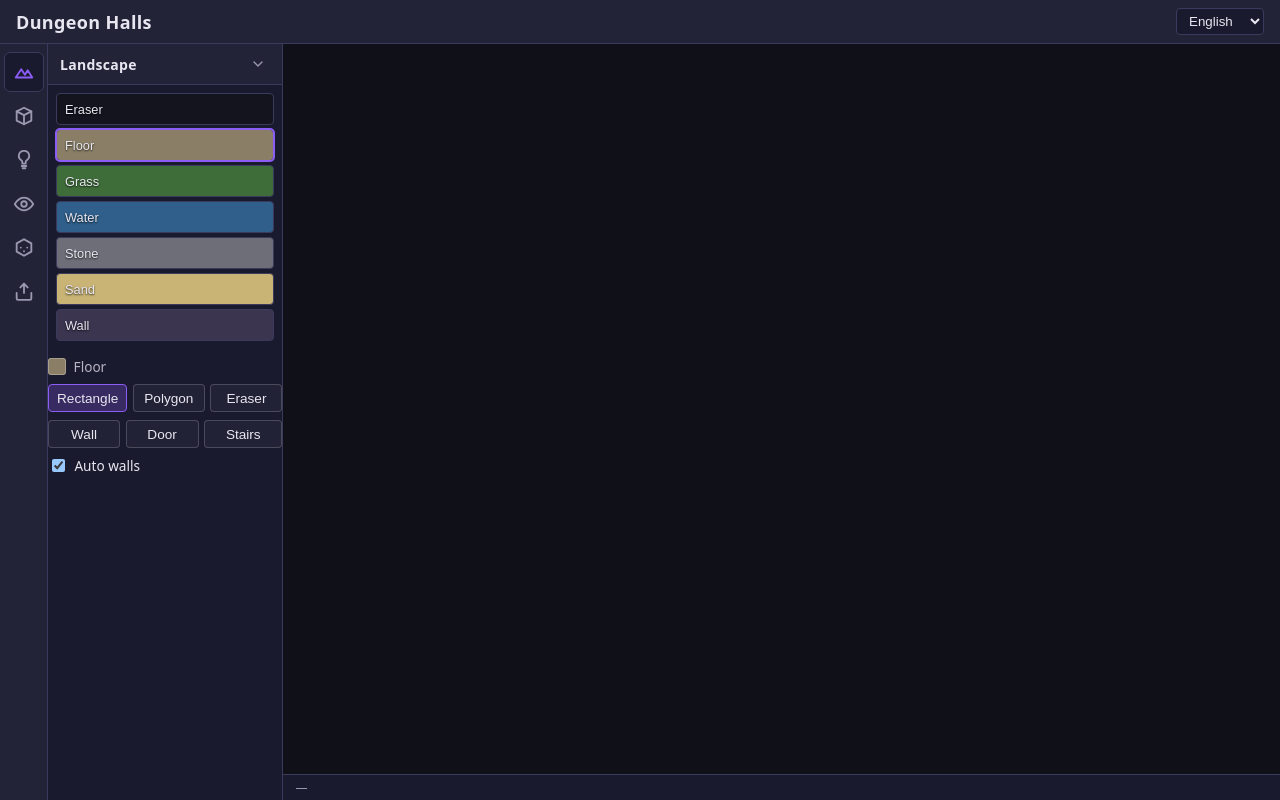
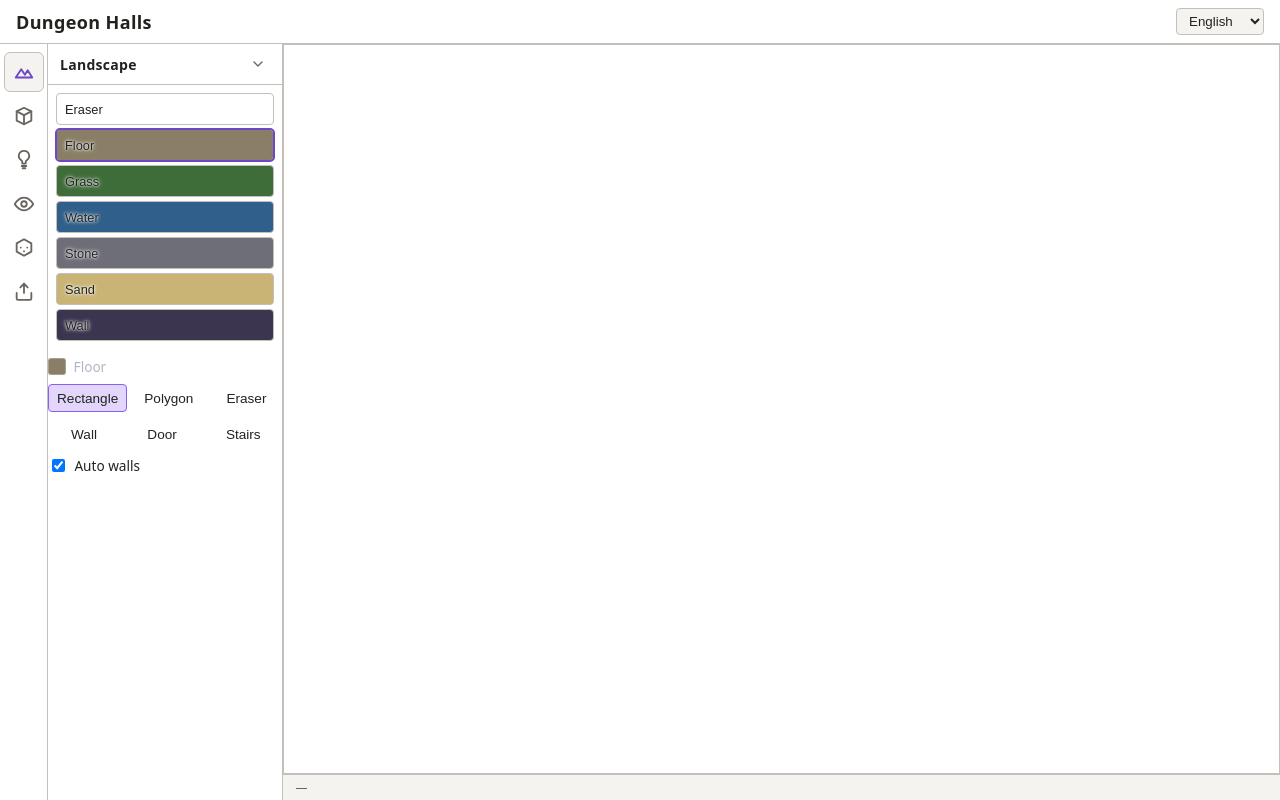
Before and after one commit to Gnum127/dungeon-halls, a React (Vite) app in the folder frontend/: page / in a window 1280 px wide. Built offline with nearby package versions, Linux system fonts and the light colour scheme.

Commit message:
stage 19: switch UI to light theme

```diff
--- a/frontend/src/editor/components/CanvasView.module.css
+++ b/frontend/src/editor/components/CanvasView.module.css
@@ -10,6 +10,11 @@
   display: block;
   width: 100%;
   touch-action: none;
+  /* Рамка outline не влияет на box и на getBoundingClientRect — перевод
+     курсора в мировые координаты не смещается на толщину границы. */
+  background: var(--surface);
+  outline: 1px solid var(--border);
+  outline-offset: -1px;
 }
 
 .status {
--- a/frontend/src/editor/components/MapFileActions.module.css
+++ b/frontend/src/editor/components/MapFileActions.module.css
@@ -9,7 +9,7 @@
   padding: 0.35rem 0.5rem;
   border: 1px solid var(--border);
   border-radius: 4px;
-  background: transparent;
+  background: var(--surface);
   color: var(--text);
   cursor: pointer;
   min-height: 2rem;
@@ -28,7 +28,7 @@
   padding: 0.35rem 0.25rem;
   border: 1px solid var(--border);
   border-radius: 4px;
-  background: transparent;
+  background: var(--surface);
   color: var(--text);
   min-height: 2rem;
 }
--- a/frontend/src/editor/components/ObjectPalette.module.css
+++ b/frontend/src/editor/components/ObjectPalette.module.css
@@ -9,7 +9,7 @@
   padding: 0.35rem 0.5rem;
   border: 1px solid var(--border);
   border-radius: 4px;
-  background: transparent;
+  background: var(--surface);
   color: var(--text);
   cursor: pointer;
   min-height: 2rem;
@@ -20,7 +20,7 @@
   padding: 0.3rem 0.5rem;
   border: 1px solid var(--border);
   border-radius: 4px;
-  background: transparent;
+  background: var(--surface);
   color: var(--text);
   font-size: 0.8rem;
   min-height: 1.8rem;
@@ -71,7 +71,7 @@
   padding: 0.3rem 0.5rem;
   border: 1px solid var(--border);
   border-radius: 4px;
-  background: transparent;
+  background: var(--surface);
   color: var(--text);
   cursor: pointer;
   min-height: 2rem;
@@ -133,7 +133,7 @@
   padding: 0.15rem 0.4rem;
   border: 1px solid var(--border);
   border-radius: 4px;
-  background: transparent;
+  background: var(--surface);
   color: var(--text);
   cursor: pointer;
   font-size: 1rem;
@@ -154,7 +154,7 @@
   padding: 0.15rem 0.3rem;
   border: 1px solid var(--border);
   border-radius: 4px;
-  background: transparent;
+  background: var(--surface);
   color: var(--text);
   font-size: 0.7rem;
   max-width: 9rem;
--- a/frontend/src/editor/components/SectionPanel.module.css
+++ b/frontend/src/editor/components/SectionPanel.module.css
@@ -4,7 +4,7 @@
   min-width: 13rem;
   height: 100%;
   border-right: 1px solid var(--border);
-  background: var(--bg);
+  background: var(--surface);
 }
 
 .header {
--- a/frontend/src/editor/components/TerrainPalette.module.css
+++ b/frontend/src/editor/components/TerrainPalette.module.css
@@ -32,7 +32,12 @@
 }
 
 .name {
-  text-shadow: 0 1px 2px rgb(0 0 0 / 80%);
+  color: var(--text);
+  /* Светлое свечение вокруг тёмного текста: подпись читается и на цветных
+     плитках, и на белом свотче «Пусто». */
+  text-shadow:
+    0 0 2px var(--surface),
+    0 0 4px var(--surface);
   font-size: 0.8rem;
   user-select: none;
 }
--- a/frontend/src/editor/render/colors.ts
+++ b/frontend/src/editor/render/colors.ts
@@ -2,7 +2,8 @@ import type { TileTypeName } from '../model/types'
 
 /** Цвета плиток рендера без спрайтов; палитра UI — в src/index.css. */
 export const TILE_COLORS: Record<TileTypeName, string> = {
-  empty: '#14141f',
+  // «Пусто» совпадает с фоном холста: стёртая область читается как чистый лист.
+  empty: '#ffffff',
   floor: '#8a7f66',
   grass: '#3f6d3a',
   water: '#2f5f8a',
@@ -21,16 +22,16 @@ export const GRID_POINT_COLOR = '#4a4a63'
 export const GRID_POINT_RADIUS = 1.5
 /** Радиус точки сетки в SVG (доля клетки) — для печати. */
 export const GRID_POINT_RADIUS_RATIO = 0.04
-export const CANVAS_BACKGROUND_COLOR = '#101018'
+export const CANVAS_BACKGROUND_COLOR = '#ffffff'
 export const FALLBACK_OBJECT_COLOR = '#888888'
 export const OBJECT_OUTLINE_COLOR = '#00000066'
-export const HIGHLIGHT_COLOR = '#8b5cf6'
+export const HIGHLIGHT_COLOR = '#6c47c8'
 /** Цвет точек-кандидатов привязки при наведении. */
 export const SNAP_CANDIDATE_COLOR = '#7d7da3'
 /** Радиус точки-кандидата в экранных пикселях. */
 export const SNAP_CANDIDATE_RADIUS = 2
 /** Цвет ближайшей к курсору точки-кандидата (контрастная подсветка). */
-export const SNAP_NEAREST_COLOR = '#f5f5ff'
+export const SNAP_NEAREST_COLOR = '#1a1a2e'
 /** Радиус ближайшей точки-кандидата в экранных пикселях. */
 export const SNAP_NEAREST_RADIUS = 3.5
 export const WALL_LINE_COLOR = '#1d1a2e'
--- a/frontend/src/index.css
+++ b/frontend/src/index.css
@@ -1,11 +1,11 @@
 :root {
-  color-scheme: dark;
-  --bg: #1a1a2e;
-  --surface: #232338;
-  --border: #3a3a5c;
-  --text: #e8e6f0;
-  --text-muted: #9a97b0;
-  --accent: #8b5cf6;
+  color-scheme: light;
+  --bg: #f5f3f0;
+  --surface: #ffffff;
+  --border: #c4bfb8;
+  --text: #24221f;
+  --text-muted: #6b6560;
+  --accent: #6c47c8;
   --rail-width: 3rem;
   font-family:
     system-ui,
```
Also changed, not shown: 6 other files (tests, documents, lock files or other folders).
